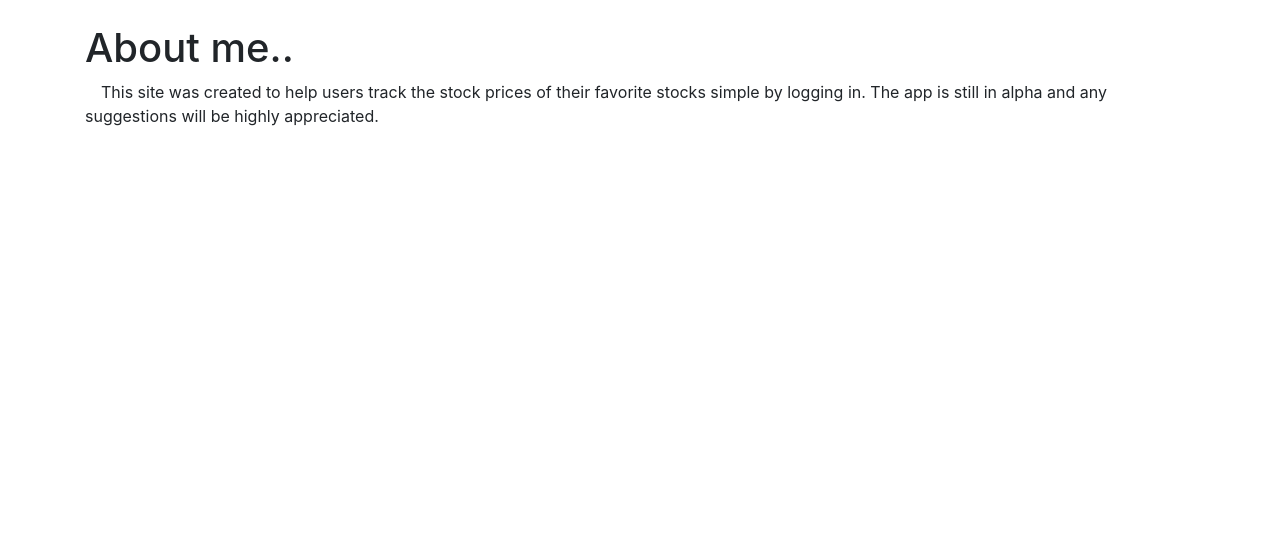
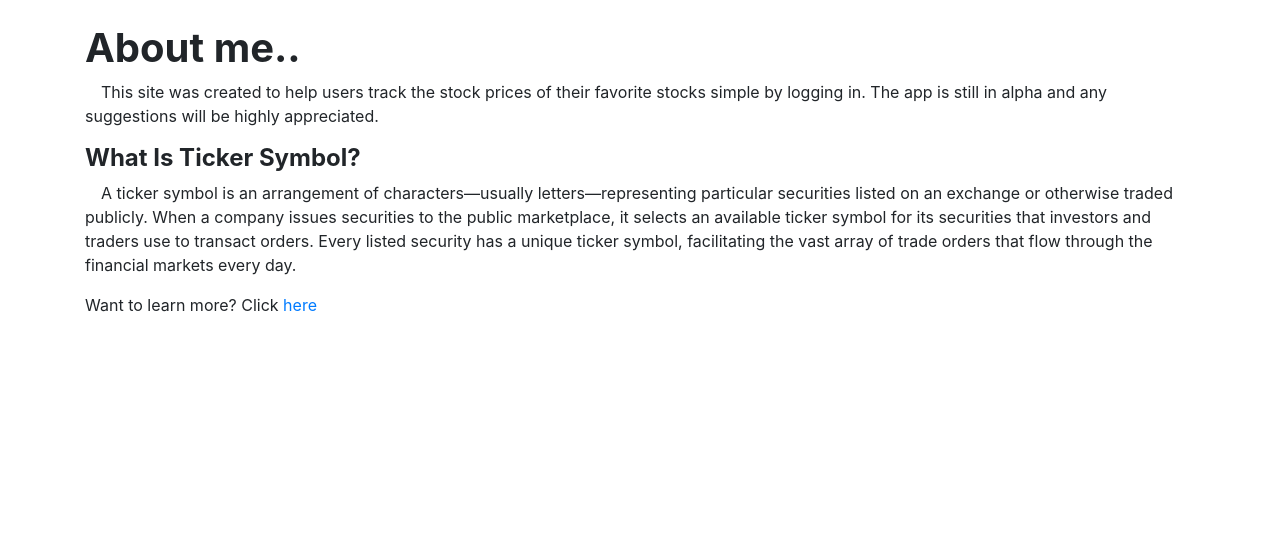
Before and after one commit to jyothis-thomas/Stocker-application, a Django app: page /about/ in a window 1280 px wide. Shown: the part 56-613 px from the top of the page. Run offline with Django 3.2, Linux system fonts and the light colour scheme; the visitor is signed in with stand-in values (Sample User, id 1); some libraries are stand-ins or nearby versions.

Commit message:
Improved UX of home

```diff
--- a/quotes/templates/about.html
+++ b/quotes/templates/about.html
@@ -1,8 +1,9 @@
 {% extends 'base2.html' %}
 
 {% block content %}
-
-<h1>About me..</h1>
-<p>&emsp;This site was created to help users track the stock prices of their favorite stocks simple by logging in. The app is still in alpha and any suggestions will be highly appreciated.</p>
-
+    <h1><b>About me..</b></h1>
+    <p>&emsp;This site was created to help users track the stock prices of their favorite stocks simple by logging in. The app is still in alpha and any suggestions will be highly appreciated.</p>
+    <h4><b>What Is Ticker Symbol?</b></h4>
+    <p>&emsp;A ticker symbol is an arrangement of characters—usually letters—representing particular securities listed on an exchange or otherwise traded publicly. When a company issues securities to the public marketplace, it selects an available ticker symbol for its securities that investors and traders use to transact orders. Every listed security has a unique ticker symbol, facilitating the vast array of trade orders that flow through the financial markets every day.</p>
+    <p>Want to learn more? Click <a href="https://www.investopedia.com/terms/t/tickersymbol.asp" target="_blank">here</a></p>
 {% endblock content %}
--- a/quotes/templates/add_stock.html
+++ b/quotes/templates/add_stock.html
@@ -1,13 +1,12 @@
 {% extends 'base2.html' %}
 {% load static %}
 {% block content %}
-
   <h1>Add to Favorites </h1>
   <p>&emsp;Enter ticker symbol below to add to Favorites</p>
   <form action="{% url 'add_stock' %}" class="form-inline my-2 my-lg-0" method="POST">
+    {% csrf_token %}
     <input class="form-control mr-sm-2" type="search" placeholder="Enter Symbol Ticker here" aria-label="Search" name="ticker">
     <button class="btn btn-outline-secondary my-2 my-sm-0" type="submit" onclick="clickAndDisable(this);" >Add to Favorite</button>
-    {% csrf_token %}
   </form>
   <br/>
   {% if ticker %}
--- a/quotes/templates/delete_stock.html
+++ b/quotes/templates/delete_stock.html
@@ -1,10 +1,7 @@
 {% extends 'base2.html' %}
 
 {% block content %}
-
   <h1>Delete From Favorites</h1>
-
-
   {% if ticker %}
     <p>Press the corresponding button to delete stock from Favorites</p>
     <table class="table table-borderless">
--- a/quotes/templates/edit.html
+++ b/quotes/templates/edit.html
@@ -15,7 +15,6 @@
       <div class="form-group" >
         Username: {% render_field form.username  type="text" class="form-control" placeholder="username"%}
       </div>
-
       <div class="form-group">
         Email:{% render_field form.email  type="text" class="form-control" placeholder="email"%}
       </div>
--- a/quotes/templates/profile.html
+++ b/quotes/templates/profile.html
@@ -22,7 +22,5 @@
           </tr>
       </tbody>
     </table>
-
     <a href="{% url 'edit' %}" onclick="clickAndDisable(this);" class="btn btn-secondary">Edit profile</a>
-
 {% endblock content %}
--- a/stocker/templates/base.html
+++ b/stocker/templates/base.html
@@ -1,7 +1,6 @@
 <!DOCTYPE html>
 <html lang="en">
   <head>
-
     <meta charset="utf-8">
     <meta name="viewport" content="width=device-width, initial-scale=1, shrink-to-fit=no">
     <link rel="stylesheet" href="https://stackpath.bootstrapcdn.com/bootstrap/4.1.3/css/bootstrap.min.css" integrity="sha384-MCw98/SFnGE8fJT3GXwEOngsV7Zt27NXFoaoApmYm81iuXoPkFOJwJ8ERdknLPMO" crossorigin="anonymous">
@@ -18,5 +17,6 @@
     <script src="https://stackpath.bootstrapcdn.com/bootstrap/4.3.1/js/bootstrap.min.js" integrity="sha384-JjSmVgyd0p3pXB1rRibZUAYoIIy6OrQ6VrjIEaFf/nJGzIxFDsf4x0xIM+B07jRM" crossorigin="anonymous"></script>
     <div class="footer" style="position: fixed; left: 0; bottom: 0; width: 100%; background-color: #303030; color: white; text-align: center; padding-top: 10px; padding-bottom: 10px; ">
       Copyright <span style="color: #ce8950"> Sayone</span> All rights reserved
-	</div></body>
+    </div>
+  </body>
 </html>
--- a/stocker/templates/commons/change-password.html
+++ b/stocker/templates/commons/change-password.html
@@ -35,8 +35,6 @@
         </div>
       </div>
     </form>
-
-
     {% if form.errors %}
       <!-- Error messaging -->
       <div id="errors">
--- a/stocker/templates/commons/password-reset/password_reset.html
+++ b/stocker/templates/commons/password-reset/password_reset.html
@@ -31,5 +31,4 @@
             <!-- /Error messaging -->
         {% endif %}
     </div>
-
 {% endblock content %}
--- a/stocker/templates/commons/password-reset/password_reset_complete.html
+++ b/stocker/templates/commons/password-reset/password_reset_complete.html
@@ -11,5 +11,4 @@
             <a href="{% url 'login' %}" style="position: absolute; right: 15rem">Click here to Login</a>
         </div>
     </div>
-
 {% endblock content %}
--- a/stocker/templates/commons/password-reset/password_reset_confirm.html
+++ b/stocker/templates/commons/password-reset/password_reset_confirm.html
@@ -1,7 +1,5 @@
 {% extends 'base.html' %}
-
 {% block title %}Login{% endblock %}
-
 {% block content %}
   {% load widget_tweaks %}
   <div style="padding: 5%; font-family: 'Times New Roman', Times, serif;">
--- a/stocker/templates/commons/password-reset/password_reset_done.html
+++ b/stocker/templates/commons/password-reset/password_reset_done.html
@@ -1,7 +1,5 @@
 {% extends 'base.html' %}
-
 {% block title %}Login{% endblock %}
-
 {% block content %}
 <div style="padding: 2%;">
     <h2>Reset Password</h2>
@@ -9,6 +7,5 @@
         <p>We have sent you reset password link on your email. Please Check Your Email. If no mail is recived please check if an invalid email was given.</p>
         <a href="{% url 'login' %}" style="position: absolute; right: 15rem">Back to Login Page</a>
     </div>
-
 </div>
 {% endblock content %}
--- a/stocker/templates/commons/profile.html
+++ b/stocker/templates/commons/profile.html
@@ -1,7 +1,5 @@
 {% extends 'base.html' %}
-
 {% block title %}Profile Page{% endblock title %}
-
 {% block content %}
     <h2>Profile Page</h2>
     <form method="post">
--- a/stocker/templates/registration/login.html
+++ b/stocker/templates/registration/login.html
@@ -29,6 +29,5 @@
         <p>username or password not correct</p>
       {% endif %}
     </div>
-      </div>
   </body>
 {% endblock content %}
```
Also changed, not shown: quotes/templates/base2.html (+0 -8 lines), quotes/templates/homepage.html (+3 -7 lines), quotes/templates/news.html (+1 -6 lines), quotes/views.py (+15 -0 lines), stocker/settings.py (+2 -6 lines), stocker/templates/signup.html (+1 -8 lines). Lines whose indentation alone changed are shown as unchanged.
